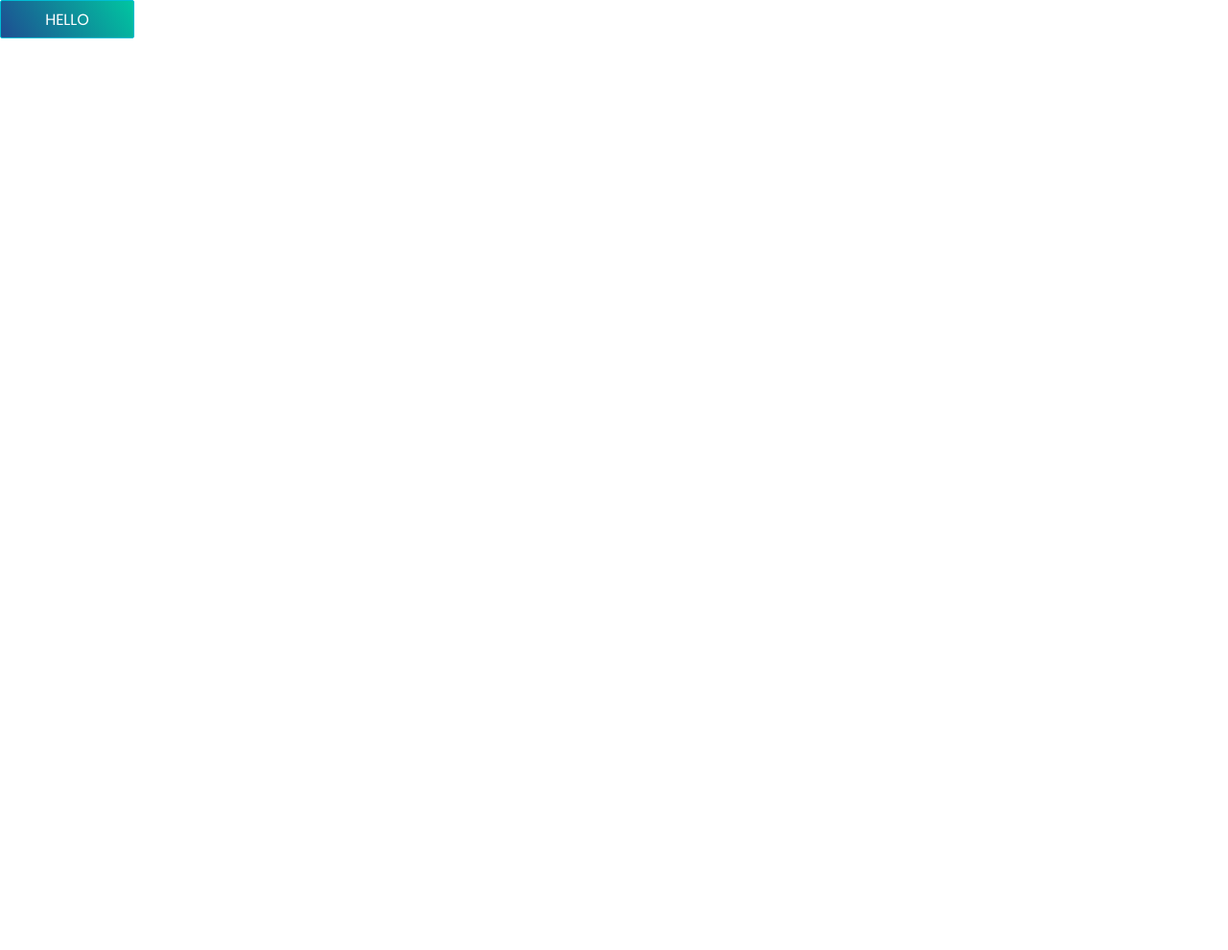
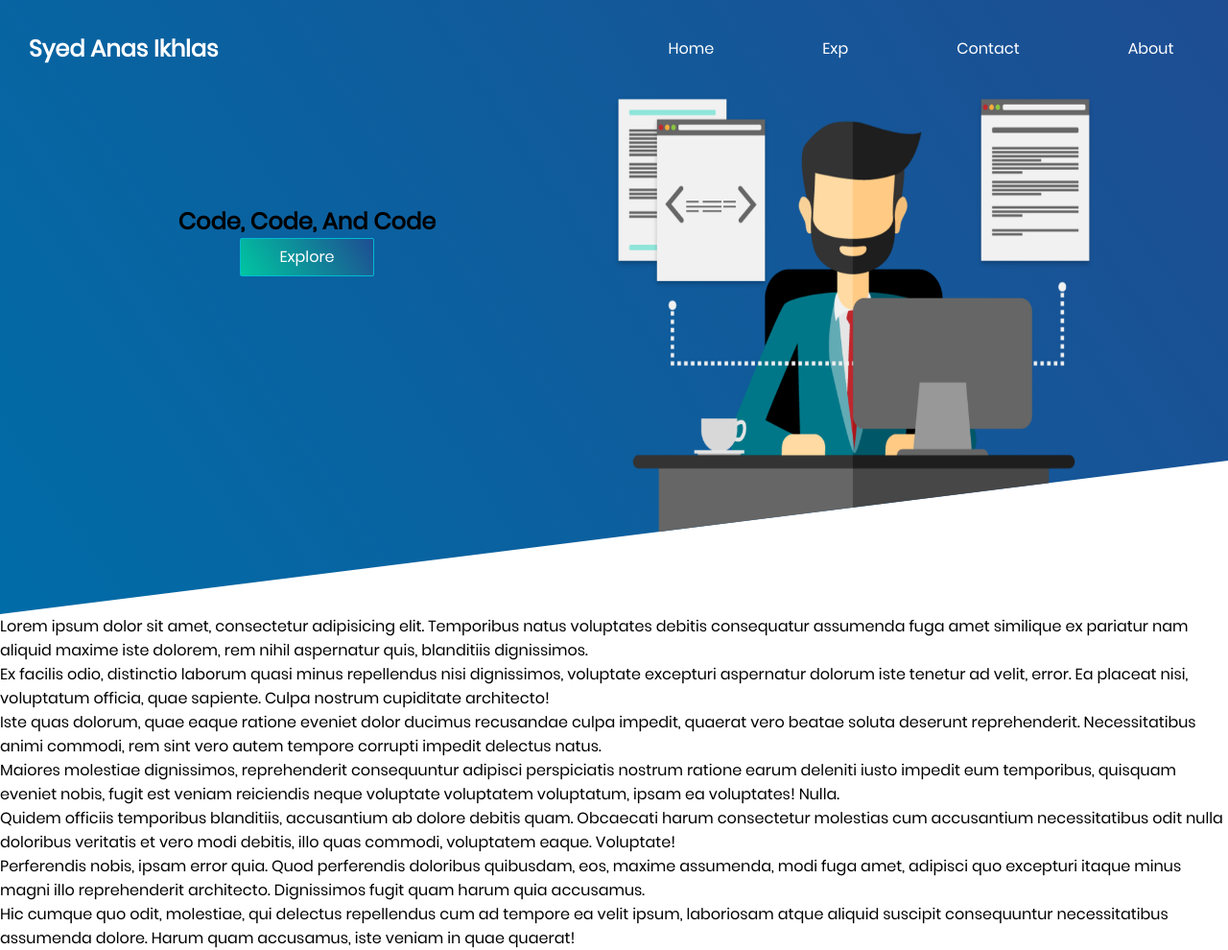
Before and after one commit to SyedAnasIkhlas/portfolio, a plain HTML site: page index.html in a window 1280 px wide. Shown: the whole page at 96% size. Before the commit the page ends 800 px from the top, so only its background shows below. Drawn offline with nearby package versions, Linux system fonts and the light colour scheme.

Commit message:
header layout is finished

```diff
--- a/assets/css/style.css
+++ b/assets/css/style.css
@@ -4,14 +4,95 @@
 	margin: 0px;
 	padding: 0px;
 	box-sizing: border-box;
+	font-family: Poppins;
 }
 
-body
+.site-header
 {
-	font-family: Poppins, sans-serif;
+	width: 100%;
+	height: 80vh;
+	background: linear-gradient(56deg,#006ca7,#1e4d92);
+	clip-path: polygon(0% 0%,100% 0%, 100% 75%,0% 100% );
 }
 
-button
+nav
 {
-	font-family: Poppins, sans-serif;
+	width: 100%;
+	height:100px;
+	display:flex;
 }
+
+.logo
+{
+	width: 50%;
+	height:100px;
+	display:flex;
+	align-items:center;
+}
+
+.logo h1
+{
+	color:#fff;
+	padding-left:30px;
+}
+
+.menu
+{
+	width: 50%;
+	height:100px;
+}
+
+.menu ul
+{
+	width: 100%;
+	height:100px;
+	display: flex;
+	flex-direction: row;
+	justify-content: space-around;
+	align-items: center;
+}
+
+.menu ul li
+{
+	color: #fff;
+	list-style: none;
+	cursor: pointer;
+}
+
+.menu ul li:hover
+{
+	color: #000;
+}
+
+header section
+{
+	display: flex;
+	flex-direction:row;
+
+	height:300px
+
+}
+
+header section .header-image-side
+{
+	width: 50%;
+/* 	display:flex;
+	align-items:center;
+	justify-content:center; */
+
+}
+
+header section .header-image-side img
+{
+	width:500px;
+	height:500px;
+}
+
+header section .header-text-side
+{
+	width: 50%;
+	display:flex;
+	flex-direction:column;
+	align-items:center;
+	justify-content:center;
+}
--- a/index.html
+++ b/index.html
@@ -5,13 +5,53 @@
 	<meta http-equiv="X-UA-Compatible" content="IE=edge">
 	<meta content="width=device-width, initial-scale=1" name="viewport" />
 
-	<title></title>
+	<title>Syed Anas Ikhlas</title>
 	<link rel="stylesheet" href="assets/css/shortcut.css">
 	<link rel="stylesheet" href="assets/css/style.css">
+
+	<header class="site-header">
+		<nav>
+			<div class="logo">
+				<h1>Syed Anas Ikhlas</h1>
+			</div>
+
+			<div class="menu">
+				<ul>
+					<li>Home</li>
+					<li>Exp</li>
+					<li>Contact</li>
+					<li>About</li>
+				</ul>
+			</div>
+		</nav>
+
+		<section>
+
+
+			<div class="header-text-side">
+				<h1>Code, Code, And Code</h1>
+				<button class="button gradient-blue">Explore</button>
+			</div>
+
+			<div class="header-image-side">
+				<img src="images/coder.png" alt="Syed Anas Ikhlas">
+			</div>
+		</section>
+
+	</header>
 </head>
 <body>
 
-	<button class="button gradient-blue uppercase">hello</button>
+	<div class="knowledge">
+		<div>Lorem ipsum dolor sit amet, consectetur adipisicing elit. Temporibus natus voluptates debitis consequatur assumenda fuga amet similique ex pariatur nam aliquid maxime iste dolorem, rem nihil aspernatur quis, blanditiis dignissimos.</div>
+		<div>Ex facilis odio, distinctio laborum quasi minus repellendus nisi dignissimos, voluptate excepturi aspernatur dolorum iste tenetur ad velit, error. Ea placeat nisi, voluptatum officia, quae sapiente. Culpa nostrum cupiditate architecto!</div>
+		<div>Iste quas dolorum, quae eaque ratione eveniet dolor ducimus recusandae culpa impedit, quaerat vero beatae soluta deserunt reprehenderit. Necessitatibus animi commodi, rem sint vero autem tempore corrupti impedit delectus natus.</div>
+		<div>Maiores molestiae dignissimos, reprehenderit consequuntur adipisci perspiciatis nostrum ratione earum deleniti iusto impedit eum temporibus, quisquam eveniet nobis, fugit est veniam reiciendis neque voluptate voluptatem voluptatum, ipsam ea voluptates! Nulla.</div>
+		<div>Quidem officiis temporibus blanditiis, accusantium ab dolore debitis quam. Obcaecati harum consectetur molestias cum accusantium necessitatibus odit nulla doloribus veritatis et vero modi debitis, illo quas commodi, voluptatem eaque. Voluptate!</div>
+		<div>Perferendis nobis, ipsam error quia. Quod perferendis doloribus quibusdam, eos, maxime assumenda, modi fuga amet, adipisci quo excepturi itaque minus magni illo reprehenderit architecto. Dignissimos fugit quam harum quia accusamus.</div>
+		<div>Hic cumque quo odit, molestiae, qui delectus repellendus cum ad tempore ea velit ipsum, laboriosam atque aliquid suscipit consequuntur necessitatibus assumenda dolore. Harum quam accusamus, iste veniam in quae quaerat!</div>
+	</div>
+
 
 <script src="https://code.jquery.com/jquery-3.4.1.js"></script>
 <script src="assets/js/script.js"></script>
```
Also changed, not shown: images/Animhorse.gif (added), images/coder.png (added), images/ido.jpg (added), images/images.png (added), images/imgbin-facial-hair-computer-icons-male-hair-gNtqjMcauFWWTMpSr73EAL84i.jpg (added).
